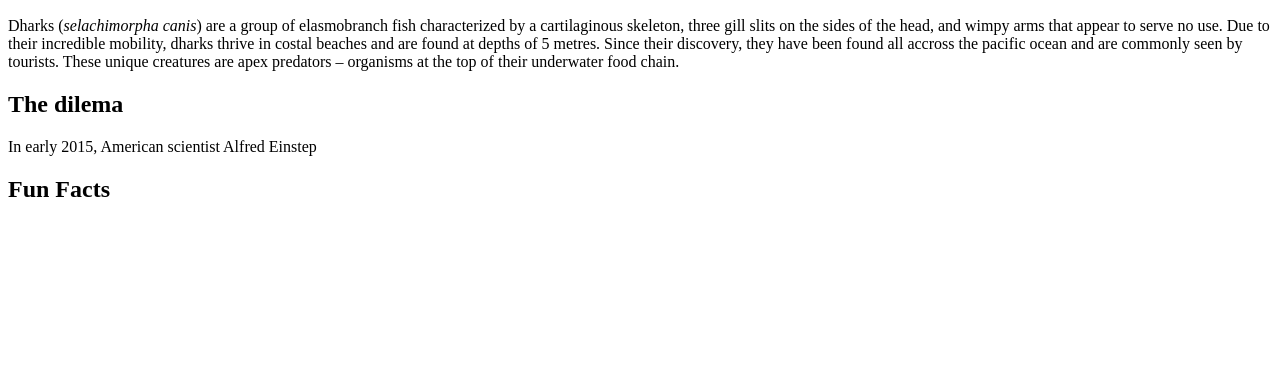
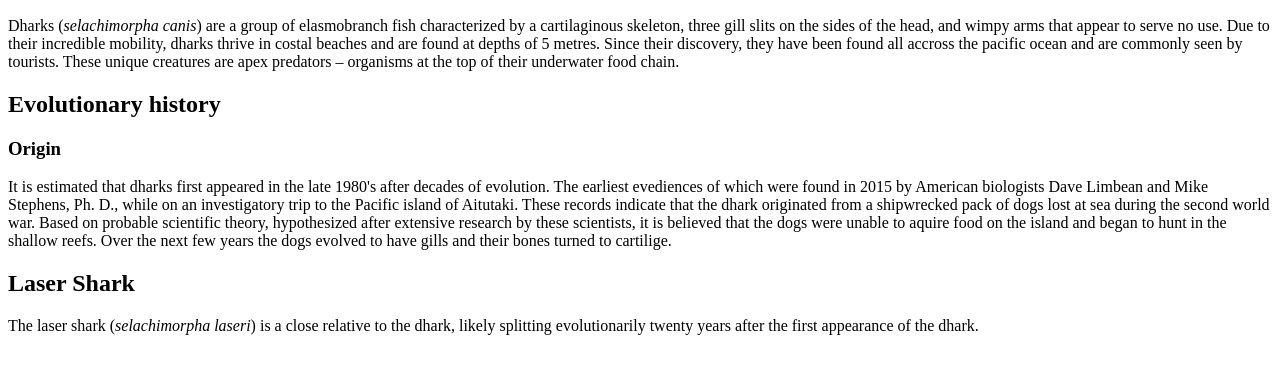
Before and after one commit to JosiahStephens/htmlIntro, a plain HTML site: page index.html in a window 1280 px wide. Shown: the part 180-554 px from the top of the page. Drawn offline with Linux system fonts and the light colour scheme.

Commit message:
dhark stuff

```diff
--- a/index.html
+++ b/index.html
@@ -53,15 +53,24 @@
             </p>
         </article>
         <article>
-            <h2>The dilema</h2>
-            <p>
-                In early 2015, American scientist Alfred Einstep
-            </p>
+            <h2>Evolutionary history</h2>
+            <h3>Origin</h3>
+                It is estimated that dharks first appeared in the late 1980's after decades of evolution. The earliest evediences of which
+                were found in 2015 by American biologists Dave Limbean and Mike Stephens, Ph. D., while on an investigatory trip to the
+                Pacific island of Aitutaki. These records indicate that the dhark originated from a shipwrecked pack of dogs lost at sea during the
+                second world war. Based on probable scientific theory, hypothesized after extensive research by these scientists, it is
+                believed that the dogs were unable to aquire food on the island and began to hunt in the shallow reefs. Over the next few years the
+                dogs evolved to have gills and their bones turned to cartilige.
+
         </article>
     </main>
 
     <aside>
-        <h2>Fun Facts</h2>
+        <h2>Laser Shark</h2>
+        <p>
+            The laser shark (<em>selachimorpha laseri</em>) is a close relative to the dhark, likely splitting evolutionarily twenty years after
+            the first appearance of the dhark.
+        </p>
     </aside>
 
 </body>
```
